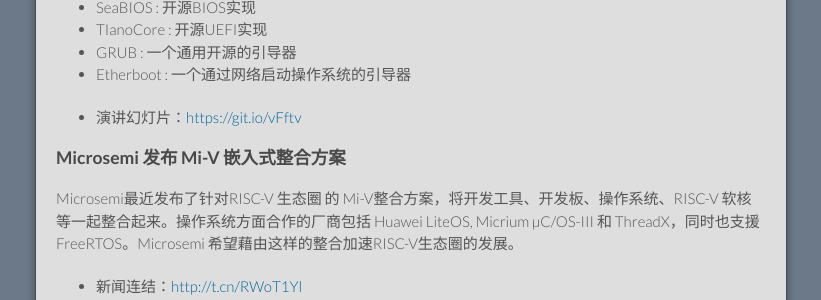
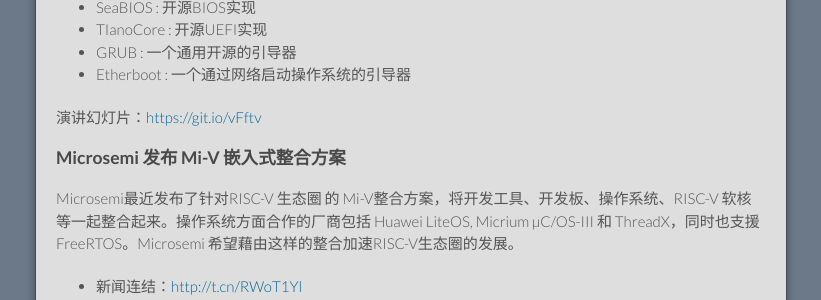
Before and after one commit to cnrv/home, a Jekyll site: the page built from bi-week-rpts/2017-10-26.md, in a window 1280 px wide. Shown: the part 1482-1782 px from the top of the page, without its empty margins (229-1050 px from the left). Built offline with Jekyll 4.4.1, drawn with Linux system fonts in a browser that asks for light colours; Markdown is read by kramdown in place of the engine named in the settings; comment, search, counter and statistics services are not loaded; our own code applies the rules of GitHub Pages for plain Markdown files.

Commit message:
Update 2017-10-26.md

```diff
--- a/bi-week-rpts/2017-10-26.md
+++ b/bi-week-rpts/2017-10-26.md
@@ -48,7 +48,7 @@
 - GRUB : 一个通用开源的引导器
 - Etherboot : 一个通过网络启动操作系统的引导器
 
-- 演讲幻灯片：[https://git.io/vFftv](https://github.com/hellogcc/OSDT2017/raw/master/coreboot4hifive1.pdf)
+演讲幻灯片：[https://git.io/vFftv](https://github.com/hellogcc/OSDT2017/raw/master/coreboot4hifive1.pdf)
 
 ### Microsemi 发布 Mi-V 嵌入式整合方案
 Microsemi最近发布了针对RISC-V 生态圈 的 Mi-V整合方案，将开发工具、开发板、操作系统、RISC-V 软核等一起整合起来。操作系统方面合作的厂商包括 Huawei LiteOS, Micrium µC/OS-III 和 ThreadX，同时也支援FreeRTOS。Microsemi 希望藉由这样的整合加速RISC-V生态圈的发展。
```
